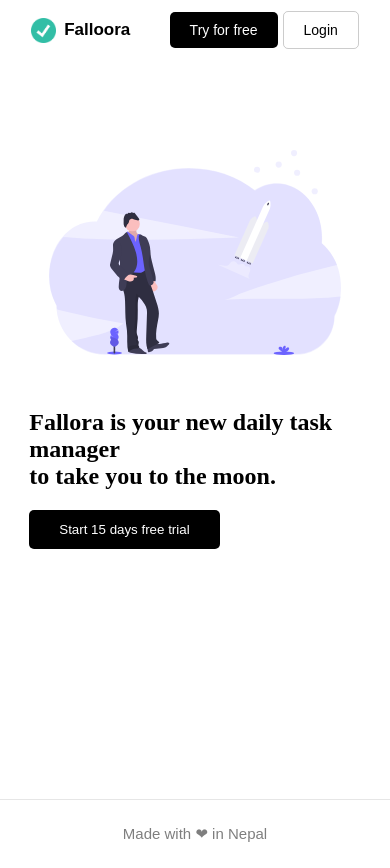
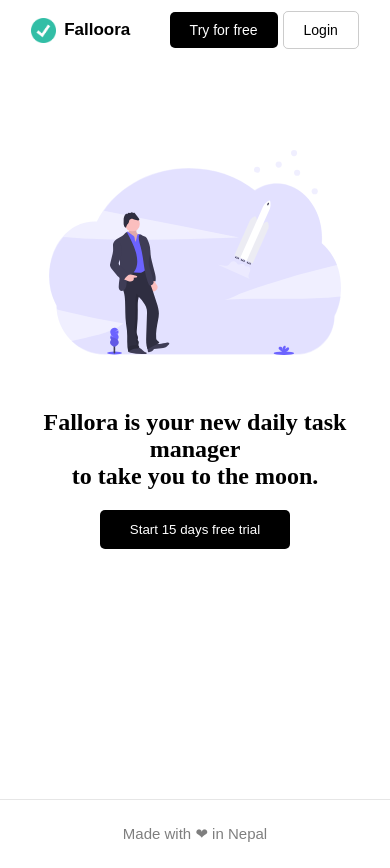
Before and after one commit to therealrinku/robonote, a React (Create React App) app: page / in a window 390 px wide. Built offline with nearby package versions, Linux system fonts and the light colour scheme.

Commit message:
lil improvements

```diff
--- a/src/sass/LandingPageMain.scss
+++ b/src/sass/LandingPageMain.scss
@@ -1,4 +1,5 @@
 .landing-main {
+  max-width: 1200px;
   width: 85%;
   margin: auto;
   margin-top: 150px;
@@ -26,11 +27,18 @@
   }
 }
 
+@media (max-width: 900px) {
+  .landing-main {
+    width: 95%;
+  }
+}
+
 @media (max-width: 700px) {
   .landing-main {
     flex-direction: column;
     align-items: center;
     justify-content: center;
+    text-align: center;
 
     img {
       width: 75vw;
```
